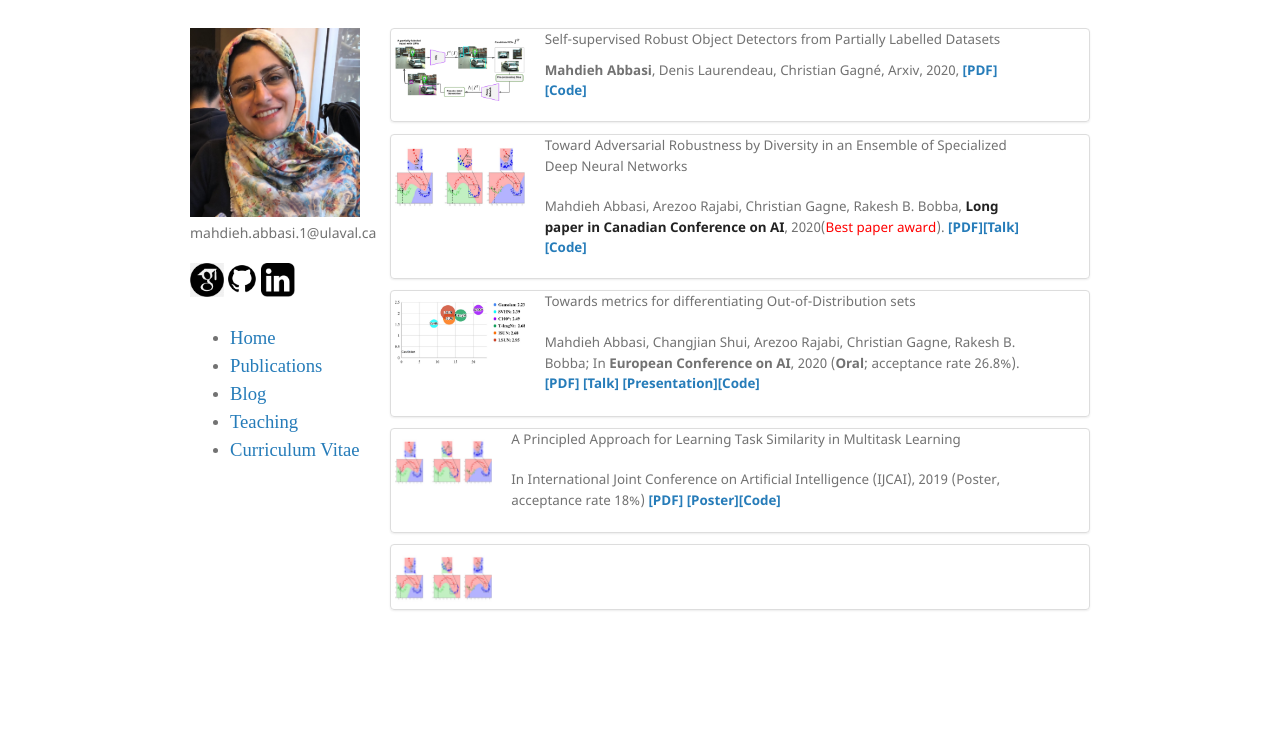
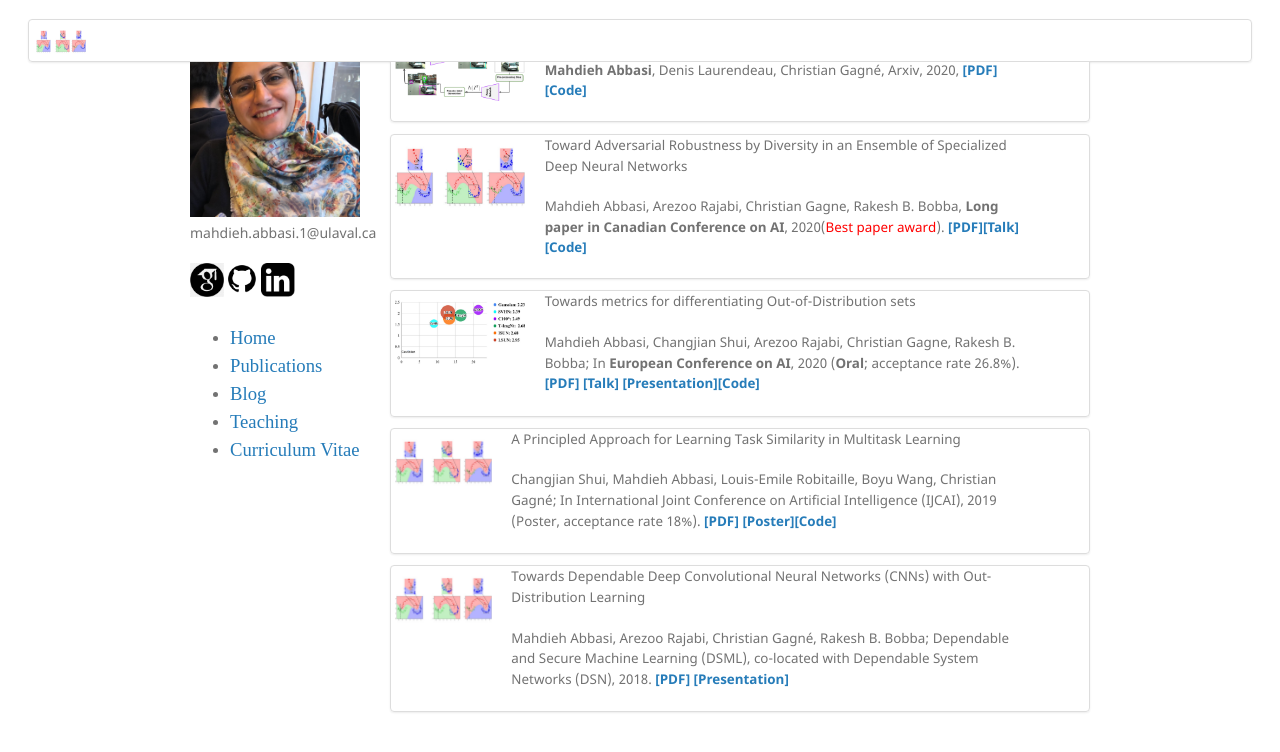
Before and after one commit to mahdaneh/mahdaneh.github.io, a Jekyll site: the page built from publications_test.html, in a window 1280 px wide. Shown: the top 752 px of the page. Built offline with Jekyll 4.4.1, drawn with Linux system fonts in a browser that asks for light colours.

Commit message:
neat pulication

```diff
--- a/publications_test.html
+++ b/publications_test.html
@@ -32,7 +32,7 @@
 	  <div class="pull-left text-left" style="padding:0% 0% 0% 0.1%; width:71%;">
 <p style="font-size:13.4px; line-height:155%">Toward Adversarial Robustness by Diversity in an Ensemble of Specialized Deep Neural Networks</p>
 <p style="font-size:13.4px">Mahdieh Abbasi, Arezoo Rajabi, Christian Gagne, Rakesh B. Bobba,
-            <strong>Long paper in Canadian Conference on AI</strong>, 2020(<a href="https://www.caiac.ca/en/conferences/canadianai-2020/home"><span style="color: red">Best paper award</span></a>). <b><a href="https://arxiv.org/pdf/2005.08321.pdf">[PDF]</a><a href="https://youtu.be/qFrkUeBjTMA">[Talk]</a> <a href="">[Code]</a></b></p>
+            <b>Long paper in Canadian Conference on AI</b>, 2020(<a href="https://www.caiac.ca/en/conferences/canadianai-2020/home"><span style="color: red">Best paper award</span></a>). <b><a href="https://arxiv.org/pdf/2005.08321.pdf">[PDF]</a><a href="https://youtu.be/qFrkUeBjTMA">[Talk]</a> <a href="">[Code]</a></b></p>
 </div>
 </div>
       </li>
@@ -74,7 +74,35 @@
 
 <p style="font-size:13.4px; line-height:155%">A Principled Approach for Learning Task Similarity in Multitask Learning</p>
 
-<p style="font-size:13.4px; line-height:155%"> In International Joint Conference on Artificial Intelligence (IJCAI), 2019 (Poster, acceptance rate 18%) <b><a href="https://arxiv.org/abs/1903.09109">[PDF]</a> <a href="/Posters/2019_07___Deep_Multitask___IJCAI_Poster.pdf">[Poster]</a><a href="">[Code]</a></b></p>
+<p style="font-size:13.4px; line-height:155%"> Changjian Shui, Mahdieh Abbasi, Louis-Emile Robitaille, Boyu Wang, Christian Gagné; In International Joint Conference on Artificial Intelligence (IJCAI), 2019 (Poster, acceptance rate 18%). <b><a href="https://arxiv.org/abs/1903.09109">[PDF]</a> <a href="/Posters/2019_07___Deep_Multitask___IJCAI_Poster.pdf">[Poster]</a><a href="">[Code]</a></b></p>
+
+</div>
+</div>
+
+</div>
+</ul>
+</li>
+
+
+
+
+
+
+<p style="margin:-9px 0px 0px 0px;"></p>
+
+<ul class="list-group">
+<li class="list-group-item" style="padding:0 0 0.2% 0.6%;">
+<div class="media">
+
+<div class="pull-left text-center" style="padding:9px 1.3% 0 0; width:15.2%;" href=""><img width="100%" src="/images/Ensemble.jpg"></div>
+
+<div class="pull-left text-left" style="padding:0% 0% 0% 0.1%; width:75%;">
+
+<p style="font-size:13.4px; line-height:155%">Towards Dependable Deep Convolutional Neural Networks (CNNs) with Out-Distribution Learning</p>
+
+<p style="font-size:13.4px; line-height:155%">Mahdieh Abbasi, Arezoo Rajabi, Christian Gagné, Rakesh B. Bobba; Dependable and Secure Machine Learning (DSML), co-located with Dependable System Networks (DSN), 2018.
+<b><a href="https://arxiv.org/pdf/1804.08794.pdf">[PDF]</a> <a href="/Posters/DSML Presentation.pdf">[Presentation]</a></b></p>
+</p>
 
 </div>
 </div>
```
